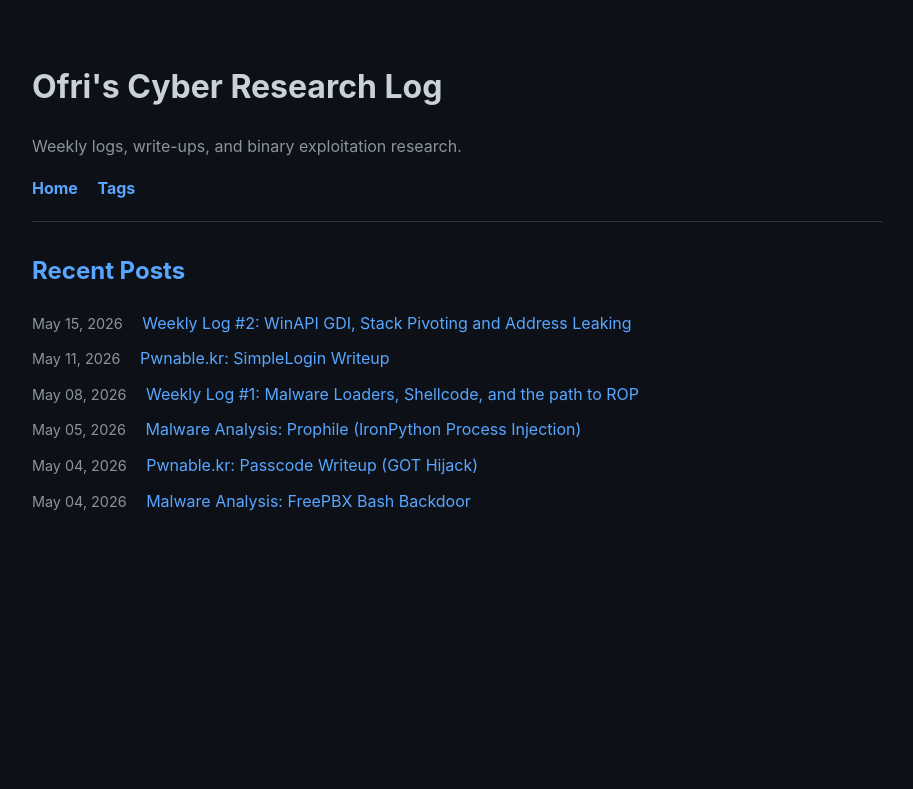
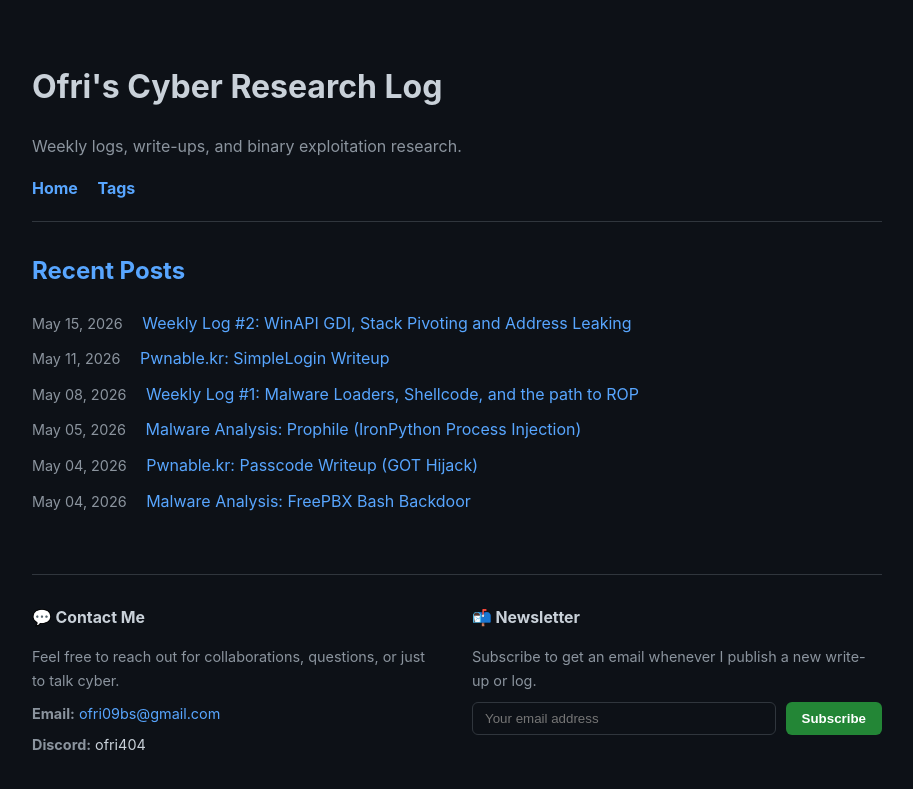
Before and after one commit to ofri09bs/ofri09bs.github.io, a Jekyll site: the page built from index.html, in a window 1280 px wide. Shown: the top 789 px of the page, without its empty margins (183-1096 px from the left). Built offline with Jekyll 4.4.1, drawn with Linux system fonts in a browser that asks for light colours.

Commit message:
Add footer with contact and newsletter sections

```diff
--- a/_layouts/default.html
+++ b/_layouts/default.html
@@ -27,6 +27,38 @@
         code { font-family: "Courier New", Courier, monospace; font-size: 0.9em; }
         header { border-bottom: 1px solid #30363d; margin-bottom: 30px; padding-bottom: 20px; }
         .post-date { color: #8b949e; font-size: 0.9em; margin-right: 15px; }
+
+        /* Footer Styles */
+        footer {
+            margin-top: 60px;
+            padding-top: 30px;
+            border-top: 1px solid #30363d;
+            display: flex;
+            flex-wrap: wrap;
+            gap: 30px;
+            color: #8b949e;
+            font-size: 0.9em;
+        }
+        .footer-section { flex: 1; min-width: 250px; }
+        .footer-section h3 { color: #c9d1d9; font-size: 1.1em; margin-top: 0; margin-bottom: 15px; }
+        .subscribe-input {
+            padding: 8px 12px;
+            border-radius: 6px;
+            border: 1px solid #30363d;
+            background: #0d1117;
+            color: #c9d1d9;
+            flex: 1;
+        }
+        .subscribe-btn {
+            background-color: #238636;
+            color: white;
+            border: none;
+            padding: 8px 16px;
+            border-radius: 6px;
+            cursor: pointer;
+            font-weight: bold;
+        }
+        .subscribe-btn:hover { background-color: #2ea043; }
     </style>
 </head>
 <body>
@@ -38,8 +70,34 @@
             <a href="/tags.html" style="font-weight: bold;">Tags</a>
         </nav>
     </header>
+
     <main>
         {{ content }}
     </main>
+
+    <footer>
+        <div class="footer-section">
+            <h3>💬 Contact Me</h3>
+            <p style="margin-bottom: 10px;">Feel free to reach out for collaborations, questions, or just to talk cyber.</p>
+            <ul style="list-style: none; padding: 0; margin: 0;">
+                <li style="margin-bottom: 8px;">
+                    <strong>Email:</strong> <a href="mailto:ofri09bs@gmail.com">ofri09bs@gmail.com</a>
+                </li>
+                <li>
+                    <strong>Discord:</strong> <span style="color: #c9d1d9;">ofri404</span>
+                </li>
+            </ul>
+        </div>
+
+        <div class="footer-section">
+            <h3>📬 Newsletter</h3>
+            <p style="margin-bottom: 10px;">Subscribe to get an email whenever I publish a new write-up or log.</p>
+
+            <form action="https://formspree.io/f/xjgzbkrq" method="POST" style="display: flex; gap: 10px;">
+                <input type="email" name="email" class="subscribe-input" placeholder="Your email address" required>
+                <button type="submit" class="subscribe-btn">Subscribe</button>
+            </form>
+        </div>
+    </footer>
 </body>
 </html>
```
